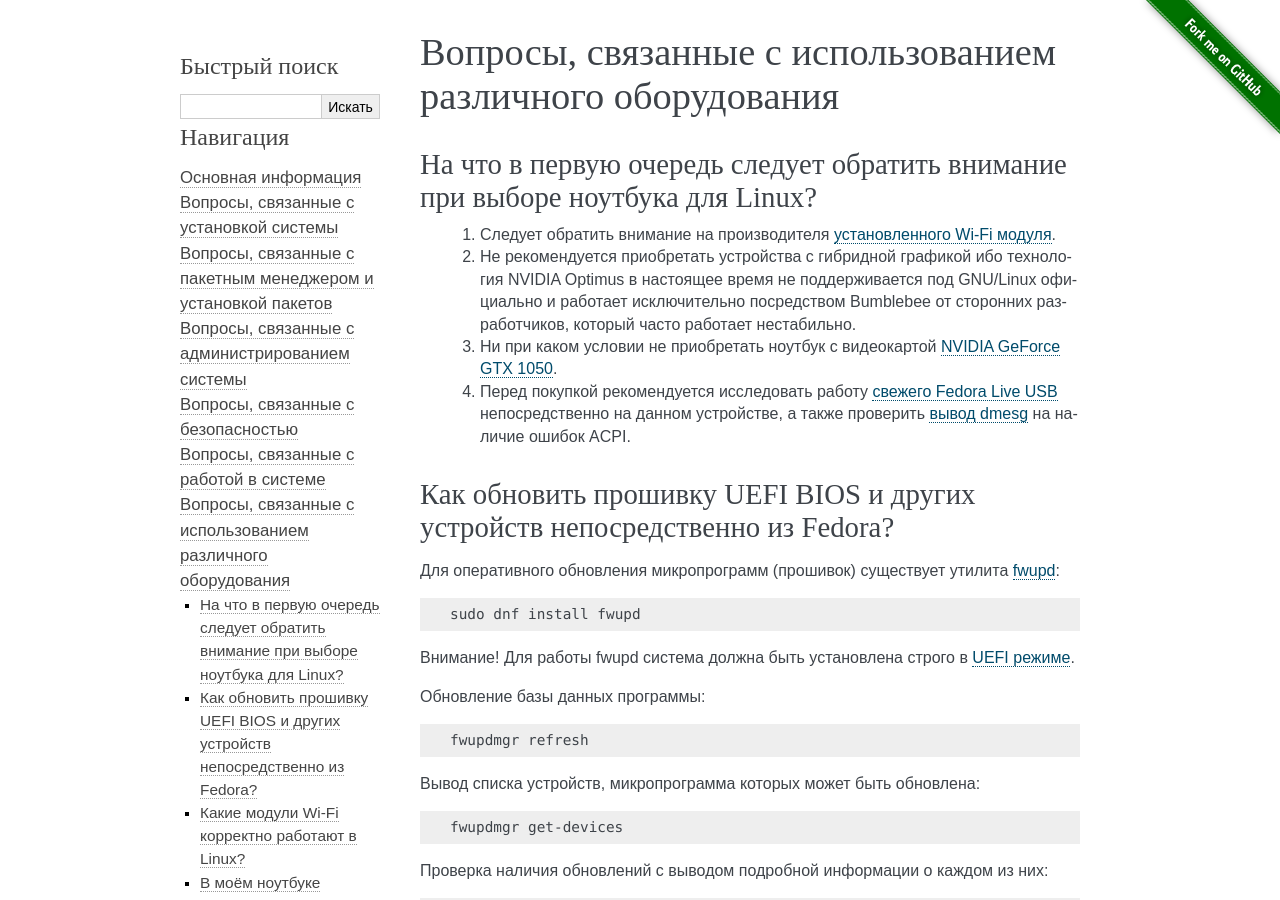
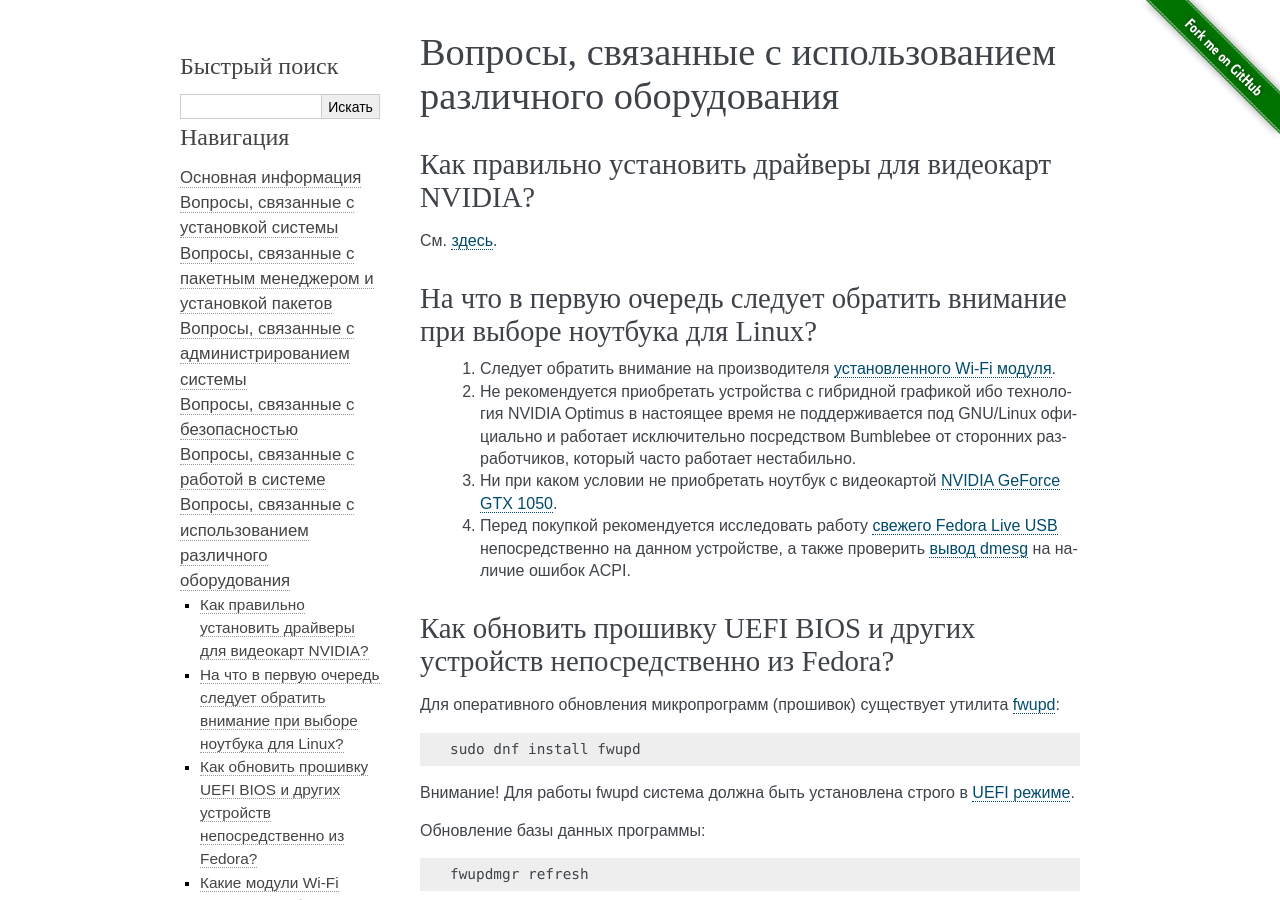
Before and after one commit to RussianFedora/FAQ, a Sphinx documentation site: the page built from source/hardware.rst, in a window 1280 px wide and 900 px high. Built offline with Sphinx 7.4.7, drawn with Linux system fonts in a browser that asks for light colours.

Commit message:
Moved NVIDIA drivers installation question to hardware.

```diff
--- a/source/hardware.rst
+++ b/source/hardware.rst
@@ -10,6 +10,14 @@
 **************************************************************
 Вопросы, связанные с использованием различного оборудования
 **************************************************************
+
+.. index:: repository, nvidia, drivers, third-party
+.. _nvidia-drivers:
+
+Как правильно установить драйверы для видеокарт NVIDIA?
+==========================================================
+
+См. `здесь <https://www.easycoding.org/2017/01/11/pravilnaya-ustanovka-drajverov-nvidia-v-fedora.html>`__.
 
 .. index:: hardware, selection
 .. _linux-hardware:
```
Also changed, not shown: source/package-manager.rst (+0 -8 lines).
